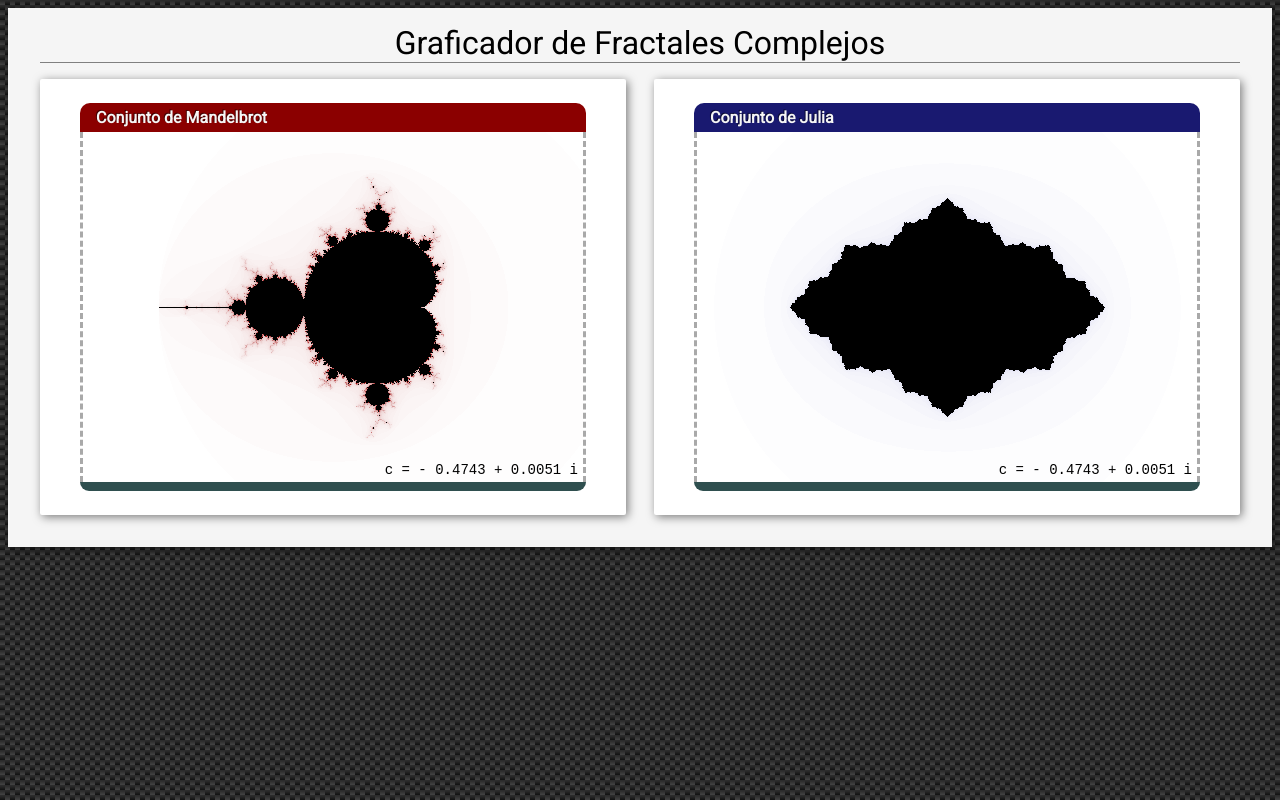
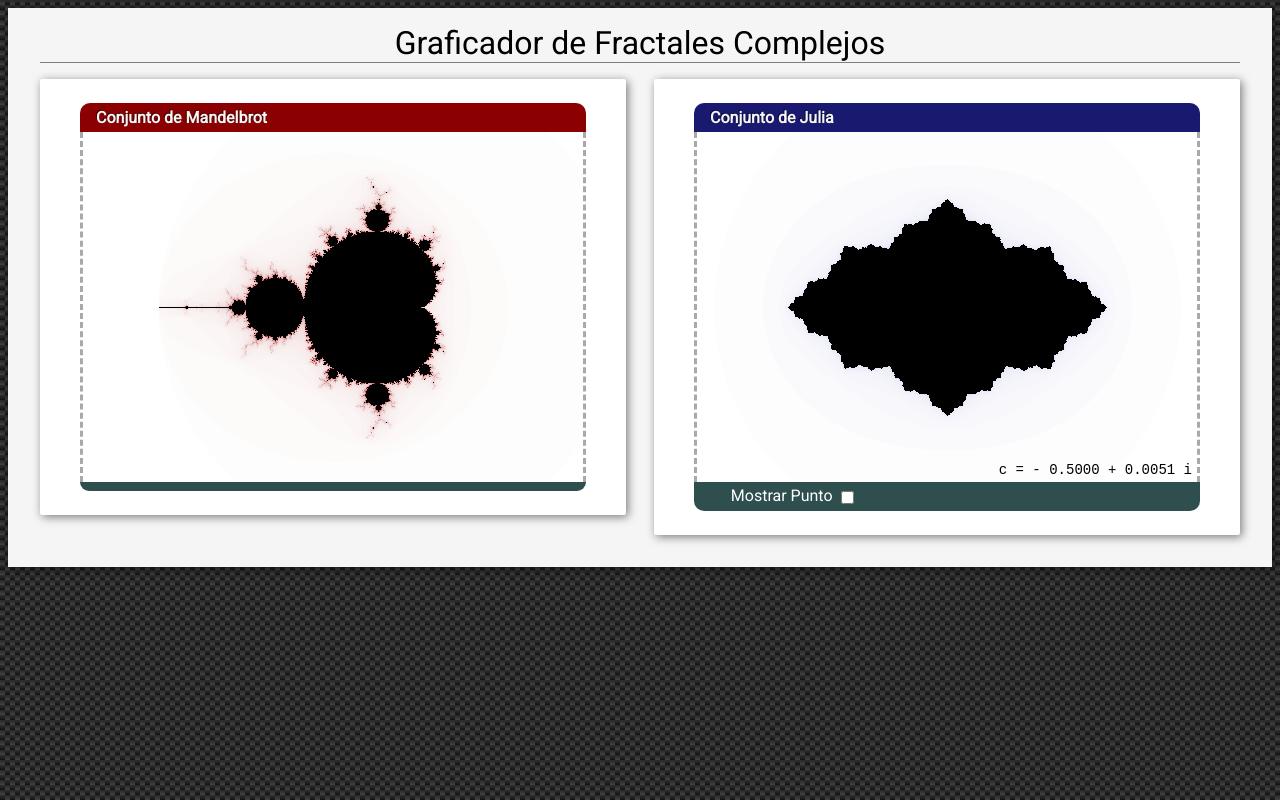
Before and after one commit to JavierGelatti/graficador-fractales-complejos, a plain HTML site: page index.html in a window 1280 px wide. Both pictures are taken after a click on the element 333 px from the left and 306 px from the top of the page. Drawn offline with Linux system fonts and the light colour scheme.

Commit message:
Implementar opción para el mostrado del punto seleccionado

```diff
--- a/css/estilos.css
+++ b/css/estilos.css
@@ -64,3 +64,6 @@ section > form {
 section > form > label {
     margin-left: 1em;
 }
+section > form > input {
+    vertical-align: middle;
+}
--- a/index.html
+++ b/index.html
@@ -19,7 +19,8 @@
     <h2>Conjunto de Julia</h2>
     <canvas width="500" height="350" id="canvasJulia"></canvas>
     <form>
-
+        <label for="mostrarPunto">Mostrar Punto</label>
+        <input type="checkbox" id="mostrarPunto"/>
     </form>
 </section>
 </div>
@@ -28,7 +29,7 @@
 <script src="js/utilidades/Color.js"></script>
 <script src="js/dominio/NumeroComplejo.js"></script>
 <script src="js/dominio/ConjuntoComplejo.js"></script>
-<script src="js/graficador/CanvasPlanoComplejo.js"></script>
+<script src="js/graficador/CanvasGraficador.js"></script>
 <script src="js/graficador/PlanoComplejo.js"></script>
 <script src="js/coloreadores/Coloreador.js"></script>
 <script src="js/aplicacion/ControladorGraficador.js"></script>
--- a/js/aplicacion/ControladorGraficador.js
+++ b/js/aplicacion/ControladorGraficador.js
@@ -12,6 +12,8 @@ var aplicacion = (function(aplicacion) {
         conjuntoMandelbrot;
 
     var nroIteraciones, f;
+
+    var puntoVisible = false;
 
     aplicacion.ControladorGraficador = function(cnvsMandel, colorMandel, cnvsJulia, colorJulia, nroIter, fn) {
         canvasMandelbrot = cnvsMandel;
@@ -31,17 +33,27 @@ var aplicacion = (function(aplicacion) {
         seleccionarC : {
             value : function(c) {
                 conjuntoJulia = new dominio.ConjuntoJulia(f, nroIteraciones, c);
+                this.redibujarMandelbrot();
+                planoJulia.graficar(conjuntoJulia);
 
-                planoJulia.graficar(conjuntoJulia);
                 canvasJulia.limpiar();
                 canvasJulia.dibujar(planoJulia.canvas);
                 canvasJulia.mostrarUbicacion(c);
             }
         },
+        _mostrarCSeleccionado : {
+            value : function() {
+                if (puntoVisible) {
+                    var c = conjuntoJulia.c;
+                    var p = planoMandelbrot.getPunto(c);
+
+                    canvasMandelbrot.mostrarPunto(p);
+                }
+            }
+        },
         mostrarC : {
             value : function(c) {
-                canvasMandelbrot.limpiar();
-                canvasMandelbrot.dibujar(planoMandelbrot.canvas);
+                this.redibujarMandelbrot();
                 canvasMandelbrot.mostrarUbicacion(c);
             }
         },
@@ -54,7 +66,29 @@ var aplicacion = (function(aplicacion) {
         },
         getPuntoMandelbrot : {
             value : function(x, y) {
-                return planoMandelbrot.getPunto(x, y);
+                return planoMandelbrot.getComplejo(x, y);
+            }
+        },
+        mostrarPuntoSeleccionado : {
+            value : function() {
+                puntoVisible = true;
+                var c = conjuntoJulia.c;
+                var p = planoMandelbrot.getPunto(c);
+
+                canvasMandelbrot.mostrarPunto(p);
+            }
+        },
+        ocultarPuntoSeleccionado : {
+            value : function() {
+                puntoVisible = false;
+                this.redibujarMandelbrot();
+            }
+        },
+        redibujarMandelbrot : {
+            value : function() {
+                canvasMandelbrot.limpiar();
+                canvasMandelbrot.dibujar(planoMandelbrot.canvas);
+                this._mostrarCSeleccionado();
             }
         }
     });
--- a/js/dominio/ConjuntoComplejo.js
+++ b/js/dominio/ConjuntoComplejo.js
@@ -33,13 +33,18 @@ var dominio = (function(dominio) {
 
     dominio.ConjuntoJulia = function(fn, nroIter, c) {
         ConjuntoComplejo.call(this, fn, nroIter);
-        this.c = c;
+        this._c = c;
     };
 
     dominio.ConjuntoJulia.prototype = Object.create(ConjuntoComplejo.prototype, {
         _getC : {
             value : function() {
-                return this.c;
+                return this._c;
+            }
+        },
+        c : {
+            get : function() {
+                return this._c;
             }
         }
     });
--- a/js/graficador.js
+++ b/js/graficador.js
@@ -1,8 +1,10 @@
-var canvasMandelbrot = new graficador.CanvasPlanoComplejo(document.getElementById("canvasMandelbrot"));
-var canvasJulia      = new graficador.CanvasPlanoComplejo(document.getElementById("canvasJulia"));
+var canvasMandelbrot = new graficador.CanvasGraficador(document.getElementById("canvasMandelbrot"));
+var canvasJulia      = new graficador.CanvasGraficador(document.getElementById("canvasJulia"));
 
 var coloreadorAzul  = new coloreadores.ColoreadorAzul();
 var coloreadorRojo  = new coloreadores.ColoreadorRojo();
+
+var checkMostrarPunto = document.getElementById("mostrarPunto");
 
 var nroIteraciones = 100;
 var f = function(z, c) {
@@ -15,22 +17,39 @@ var controlador = new aplicacion.ControladorGraficador(
     nroIteraciones  , f
 );
 
+var o = new dominio.NumeroComplejo(0, 0);
 controlador.graficarMandelbrot();
+controlador.mostrarC(o);
+controlador.seleccionarC(o);
 
 var obtenerPunto = function(evt) {
     var canvas = evt.target;
     var rect = canvas.getBoundingClientRect();
-    return controlador.getPuntoMandelbrot(evt.clientX - rect.left, evt.clientY - rect.top);
-};
-
-
-var mostrarC  = function(evt) {
-    controlador.mostrarC(obtenerPunto(evt));
+    return controlador.getPuntoMandelbrot(evt.clientX - rect.left -3, evt.clientY - rect.top);
 };
 
 var seleccionarC = function(evt) {
     controlador.seleccionarC(obtenerPunto(evt));
 };
 
+var mostrarC  = function(evt) {
+    controlador.mostrarC(obtenerPunto(evt));
+};
+
+var redibujarMandel = function() {
+    controlador.redibujarMandelbrot();
+};
+
+var cambiarEstadoPunto = function(evt) {
+    if (evt.target.checked) {
+        controlador.mostrarPuntoSeleccionado();
+    } else {
+        controlador.ocultarPuntoSeleccionado();
+    }
+};
+
 canvasMandelbrot.addEventListener("click", seleccionarC);
 canvasMandelbrot.addEventListener("mousemove", mostrarC);
+canvasMandelbrot.addEventListener("mouseleave", redibujarMandel);
+
+checkMostrarPunto.addEventListener("change", cambiarEstadoPunto);
--- a/js/graficador/CanvasPlanoComplejo.js
+++ b/js/graficador/CanvasGraficador.js
@@ -1,6 +1,6 @@
 var graficador = (function(graficador) {
 
-    graficador.CanvasPlanoComplejo = function(canvas) {
+    graficador.CanvasGraficador = function(canvas) {
         utilidades.Canvas.call(this, canvas);
         this._ctx.font = "14px monospace";
         this._ctx.textBaseline = "bottom";
@@ -16,13 +16,29 @@ var graficador = (function(graficador) {
         }
     };
 
-    graficador.CanvasPlanoComplejo.prototype = Object.create(utilidades.Canvas.prototype, {
+    graficador.CanvasGraficador.prototype = Object.create(utilidades.Canvas.prototype, {
         mostrarUbicacion : {
             value : function(c) {
                 this._ctx.fillText(
                     "c =" + numeroImprimible(c.re) + numeroImprimible(c.im) + " i",
                     this.ancho-5, this.alto-5);
             }
+        },
+        mostrarPunto : {
+            value : function(p) {
+                var radio = 3;
+                var ctx = this._ctx;
+
+                ctx.save();
+                ctx.beginPath();
+                ctx.arc(p.x, p.y, radio, 0, 2 * Math.PI, false);
+                ctx.fillStyle = 'red';
+                ctx.fill();
+                ctx.lineWidth = 2;
+                ctx.strokeStyle = 'darkred';
+                ctx.stroke();
+                ctx.restore();
+            }
         }
     });
 
--- a/js/graficador/PlanoComplejo.js
+++ b/js/graficador/PlanoComplejo.js
@@ -76,11 +76,23 @@ var graficador = (function(graficador) {
                 return this._r_min + (this._r_max - this._r_min) * x / this._capa.ancho;
             }
         },
-        getPunto : {
+        getComplejo : {
             value : function(x, y) {
                 var c_r = this._getRe(x);
                 var c_i = this._getIm(y);
+
                 return new dominio.NumeroComplejo(c_r, c_i);
+            }
+        },
+        getPunto : {
+            value : function(c) {
+                var x = (c.re - this._r_min) / (this._r_max - this._r_min) * this._capa.ancho;
+                var y = (c.im - this._i_max) / (this._i_min - this._i_max) * this._capa.alto;
+
+                return {
+                    x : x,
+                    y : y
+                };
             }
         },
         dibujarEn : {
```
